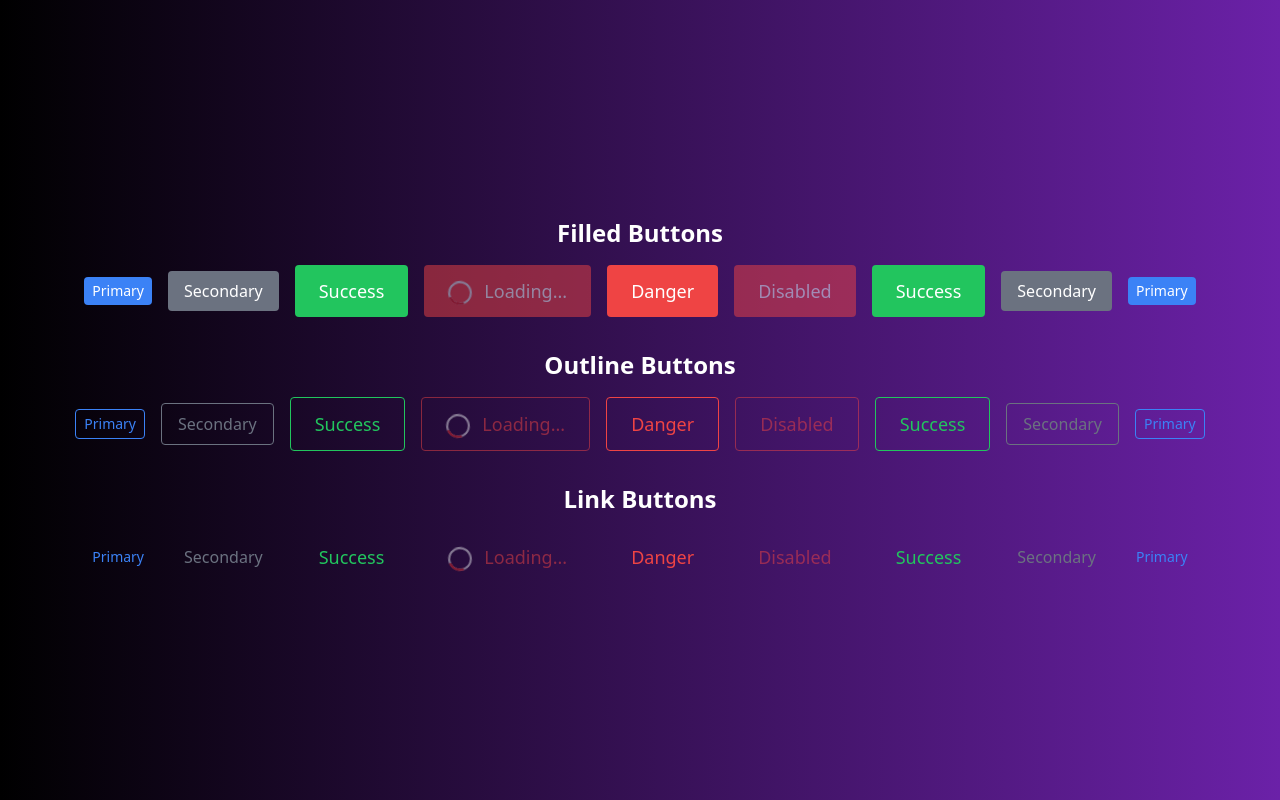
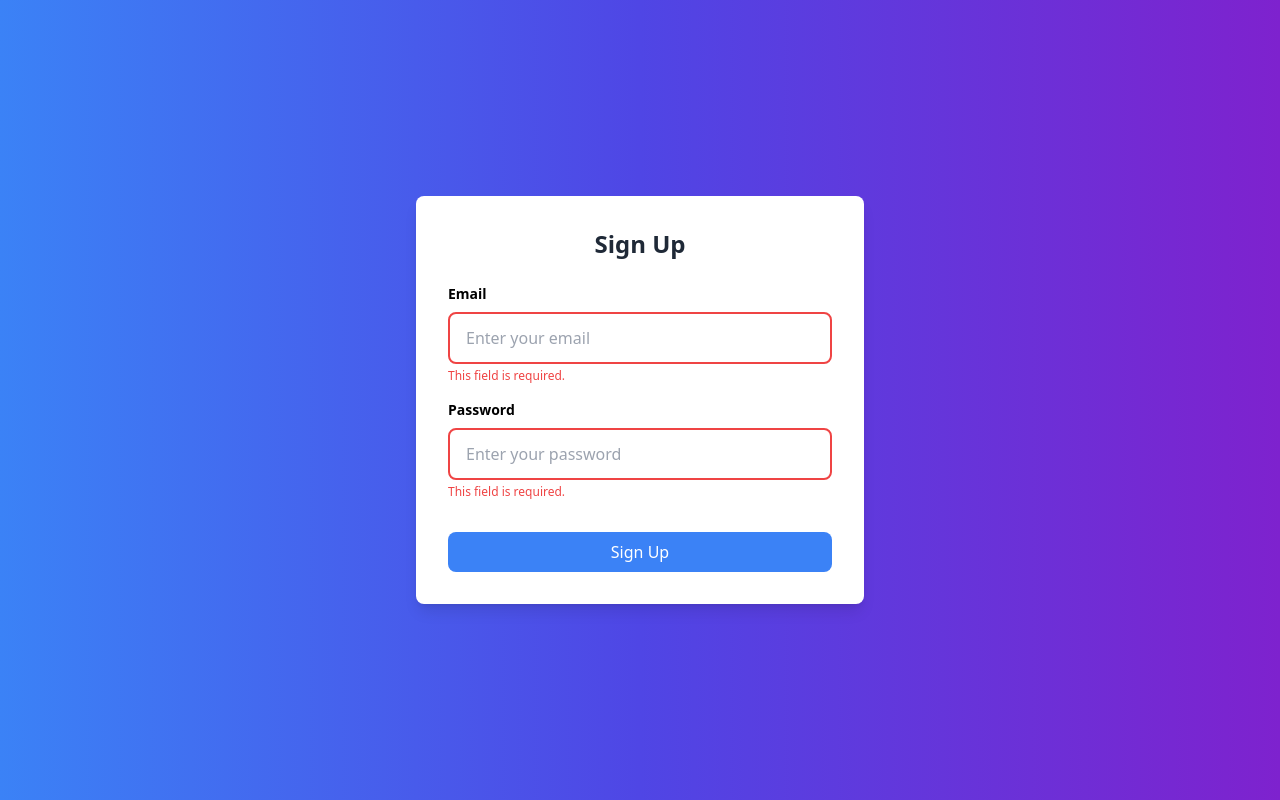
Before and after one commit to Nadeem1892/react-components, a React (Create React App) app: page / in a window 1280 px wide. Built offline with nearby package versions, Linux system fonts and the light colour scheme.

Commit message:
add dir inputs

```diff
--- a/src/App.tsx
+++ b/src/App.tsx
@@ -1,12 +1,12 @@
 import React from "react";
 import "./App.css";
-import ButtonsUi from "./Screens/ButtonsUi";
+import GroupsInputs from "./Screens/GroupsInputs";
 
 
 function App() {
   return (
    <>
-   <ButtonsUi/>
+   <GroupsInputs/>
    </>
   );
 }
--- /dev/null
+++ b/src/Screens/GroupsInputs.tsx
@@ -0,0 +1,55 @@
+import  { useState } from 'react';
+import TextInput from '../components/inputs/ATMTextInputField';
+
+const GroupsInputs: React.FC = () => {
+  const [email, setEmail] = useState('');
+  const [password, setPassword] = useState('');
+  const [emailError, setEmailError] = useState('');
+
+  const handleEmailChange = (value: string) => {
+    setEmail(value);
+    // Example of email validation
+    if (!value.includes('@')) {
+      setEmailError('Please enter a valid email address.');
+    } else {
+      setEmailError('');
+    }
+  };
+
+  return (
+    <div className="flex items-center justify-center min-h-screen p-6 app-container bg-gradient-to-r from-blue-500 via-indigo-600 to-purple-700">
+      <div className="w-full max-w-md p-8 bg-white rounded-lg shadow-lg">
+        <h2 className="mb-6 text-2xl font-semibold text-center text-gray-800">Sign Up</h2>
+        <form>
+          <TextInput
+            label="Email"
+            value={email}
+            onChange={handleEmailChange}
+            required={true}
+            errorMessage={emailError}
+            type="email"
+            placeholder="Enter your email"
+            size="medium"
+          />
+          <TextInput
+            label="Password"
+            value={password}
+            onChange={setPassword}
+            required={true}
+            type="password"
+            placeholder="Enter your password"
+            size="medium"
+          />
+          <button
+            type="submit"
+            className="w-full px-4 py-2 mt-4 text-white transition duration-200 ease-in-out bg-blue-500 rounded-lg hover:bg-blue-600 focus:outline-none focus:ring-2 focus:ring-blue-300"
+          >
+            Sign Up
+          </button>
+        </form>
+      </div>
+    </div>
+  );
+};
+
+export default GroupsInputs;
--- a/src/components/inputs/ATMTextInputField.tsx
+++ b/src/components/inputs/ATMTextInputField.tsx
@@ -24,26 +24,29 @@ const ATMTextInputField: React.FC<TextInputProps> = ({
   type = 'text',
   size = 'medium',  // Default size is 'medium'
 }) => {
-  // Handle change event for input
+  // Handle value change in input
   const handleChange = (e: React.ChangeEvent<HTMLInputElement>) => {
     onChange(e.target.value);
   };
 
-  // Determine input size classes based on the 'size' prop
+  // Class names based on size prop
   const sizeClasses = {
     small: 'py-2 px-3 text-sm',
     medium: 'py-3 px-4 text-base',
     large: 'py-4 px-5 text-lg',
   };
 
-  // Determine if there is an error based on required field and value
-  const hasError = required && !value;
+  // Check if there’s an error
+  const hasError = !!errorMessage || (required && !value);
 
   return (
     <div className="mb-4 text-input-container">
-      <label htmlFor={label} className="block mb-1 text-sm font-semibold text-input-label">
+      {/* Label */}
+      <label htmlFor={label} className="block mb-2 text-sm font-semibold text-input-label">
         {label}
       </label>
+
+      {/* Input field */}
       <input
         type={type}
         id={label}
@@ -52,11 +55,15 @@ const ATMTextInputField: React.FC<TextInputProps> = ({
         placeholder={placeholder}
         maxLength={maxLength}
         required={required}
-        className={`text-input-field w-full border-2 border-gray-300 rounded-lg focus:outline-none focus:ring-2 focus:ring-blue-500 ${sizeClasses[size]} ${hasError || errorMessage ? 'border-red-500' : ''}`}
+        className={`w-full border-2 rounded-lg focus:outline-none focus:ring-2 focus:ring-sky-500 transition-all duration-200 ease-in-out ${sizeClasses[size]} ${hasError ? 'border-red-500' : 'border-gray-300'}`}
       />
-      {/* Show error message */}
-      {hasError && <p className="mt-1 text-xs text-red-500 error-message">This field is required.</p>}
-      {errorMessage && <p className="mt-1 text-xs text-red-500 error-message">{errorMessage}</p>}
+
+      {/* Error message */}
+      {(hasError || errorMessage) && (
+        <p className="mt-1 text-xs text-red-500 error-message">
+          {hasError ? 'This field is required.' : errorMessage}
+        </p>
+      )}
     </div>
   );
 };
```
